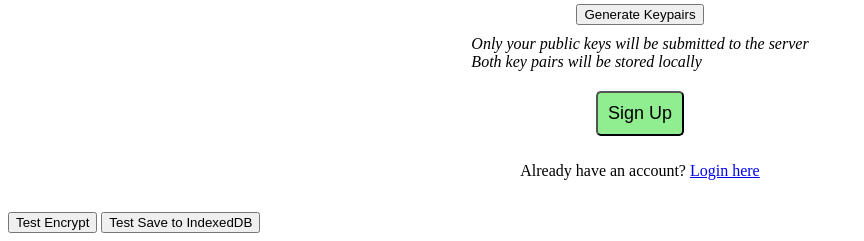
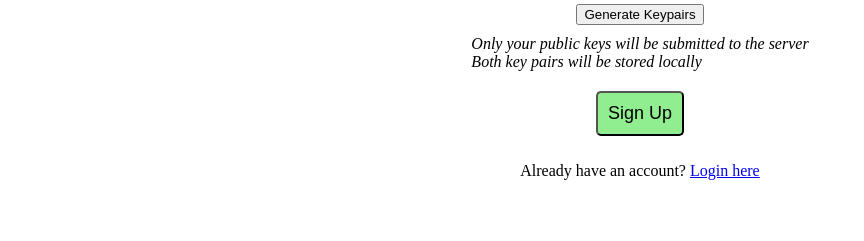
Before and after one commit to dlaffey1/CyberSecurity_File_Transfer, a Flask app: page /signup in a window 1280 px wide. Shown: the part 560-801 px from the top of the page, without its empty margins (0-864 px from the left). After the commit the page ends 740 px from the top, so only its background shows below. Run offline with Flask 3, Linux system fonts and the light colour scheme.

Commit message:
Remove test buttons from submit page

```diff
--- a/dj/templates/signup.html
+++ b/dj/templates/signup.html
@@ -1,4 +1,5 @@
 <script src="{{url_for('static', filename='signup.js')}}"></script>
+
 {% extends "layout.html" %}
 {% block body %}
   <form action="{{ url_for("signup") }}" method="post" class="flex-col">
@@ -71,7 +72,4 @@
       Already have an account? <a href="{{ url_for("login") }}">Login here</a>
     </p>
   </form>
-
-  <button onclick="testEncrypt()">Test Encrypt</button>
-  <button onclick="saveToDB()">Test Save to IndexedDB</button>
 {% endblock body %}
```
